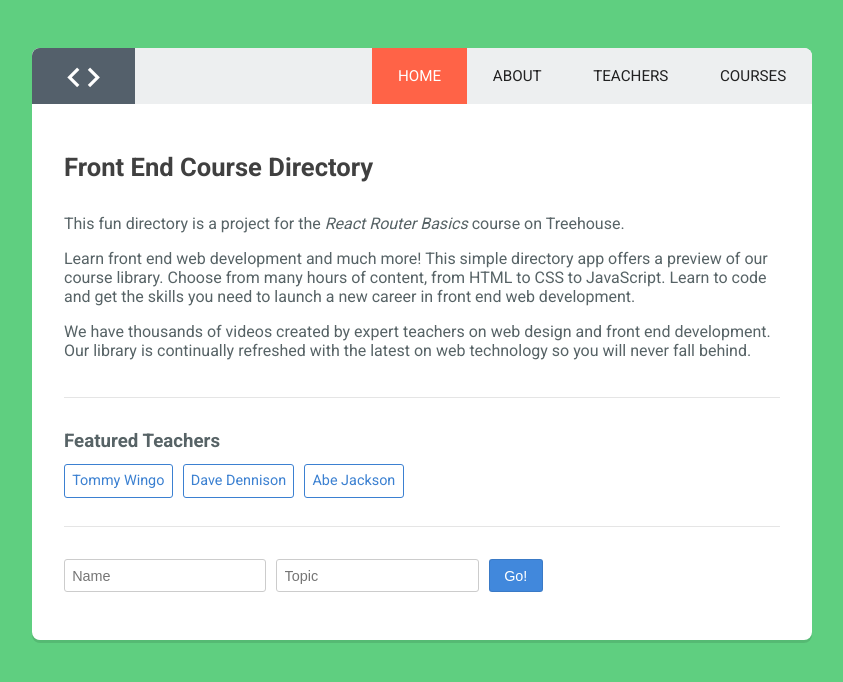
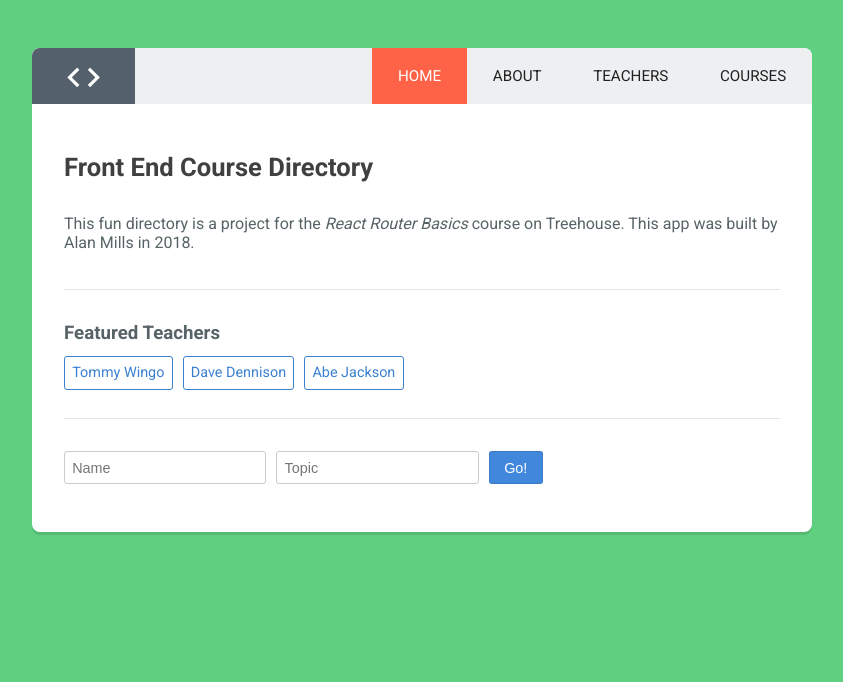
Before and after one commit to amills80/ReactRouterCourse, a React (Create React App) app: page / in a window 1280 px wide. Shown: the top 682 px of the page, without its empty margins (218-1061 px from the left). Built offline with nearby package versions, Linux system fonts and the light colour scheme.

Commit message:
Change icon in header to Eli-Avatar. Change Home page to reflect built-by content.

```diff
--- a/public/index.html
+++ b/public/index.html
@@ -3,7 +3,7 @@
   <head>
     <meta charset="utf-8">
     <meta name="viewport" content="width=device-width, initial-scale=1">
-    <link rel="shortcut icon" href="%PUBLIC_URL%/favicon.ico">
+    <link rel="shortcut icon" href="%PUBLIC_URL%/avatar.jpg">
     <!--
       Notice the use of %PUBLIC_URL% in the tag above.
       It will be replaced with the URL of the `public` folder during the build.
--- a/src/components/Home.js
+++ b/src/components/Home.js
@@ -16,9 +16,11 @@ handleSubmit = (e) => {
     return (
       <div className="main-content home">
         <h2>Front End Course Directory</h2>
-        <p>This fun directory is a project for the <em>React Router Basics</em> course on Treehouse.</p>
-        <p>Learn front end web development and much more! This simple directory app offers a preview of our course library. Choose from many hours of content, from HTML to CSS to JavaScript. Learn to code and get the skills you need to launch a new career in front end web development.</p>
-        <p>We have thousands of videos created by expert teachers on web design and front end development. Our library is continually refreshed with the latest on web technology so you will never fall behind.</p>
+        <p>This fun directory is a project for the <em>React Router Basics</em> course on Treehouse. This app was built by Alan Mills in 2018.</p>
+        {/*
+           <p>Learn front end web development and much more! This simple directory app offers a preview of our course library. Choose from many hours of content, from HTML to CSS to JavaScript. Learn to code and get the skills you need to launch a new career in front end web development.</p>
+        // <p>We have thousands of videos created by expert teachers on web design and front end development. Our library is continually refreshed with the latest on web technology so you will never fall behind.</p>
+        */}
         <hr />
         <h3>Featured Teachers</h3>
 
```
Also changed, not shown: public/avatar.jpg (added).
